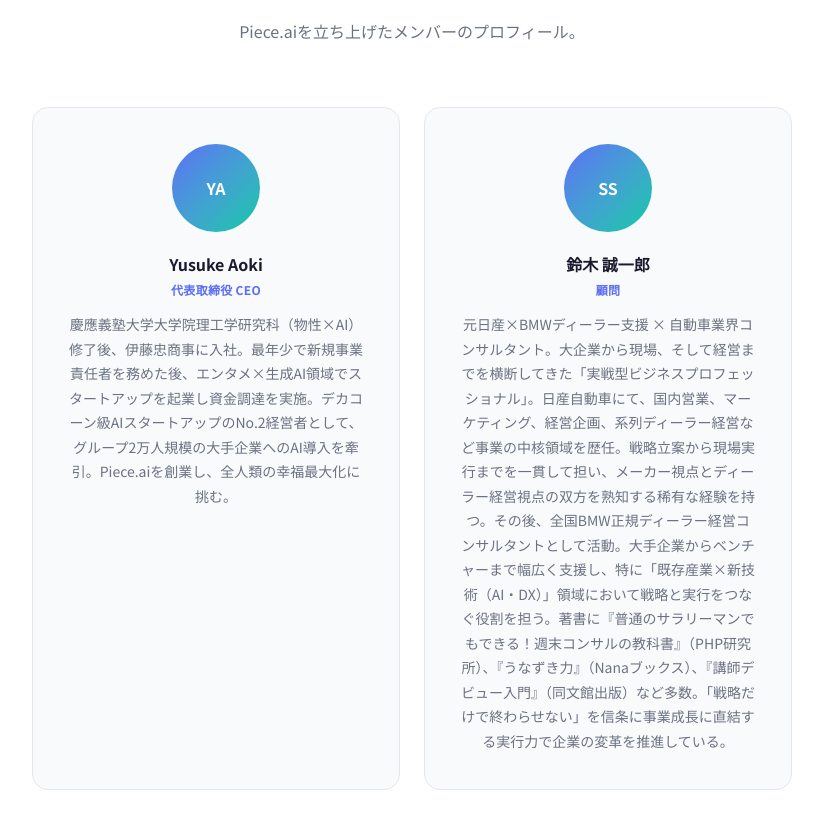
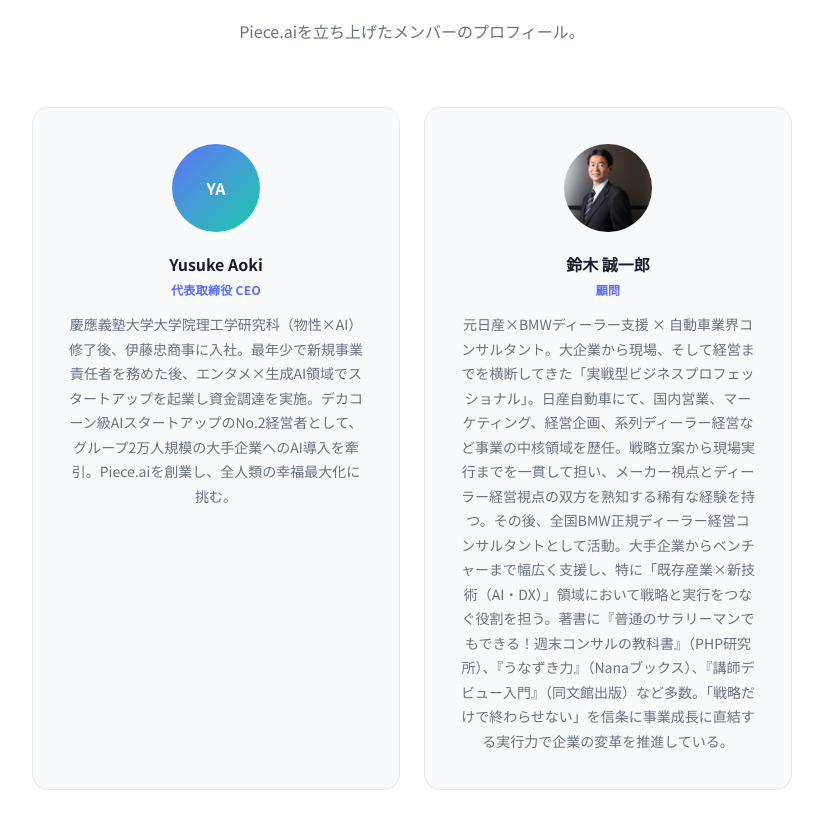
Before and after one commit to takenokont37-netizen/piece-ai, a Next.js app: page / in a window 1280 px wide. Shown: the part 3258-4086 px from the top of the page, without its empty margins (228-1051 px from the left). Built offline with nearby package versions, Linux system fonts and the light colour scheme; no server answers; what microcms-js-sdk would draw is missing.

Commit message:
Members: 鈴木さん写真追加・photoフィールド対応

```diff
--- a/components/sections/Members.tsx
+++ b/components/sections/Members.tsx
@@ -20,6 +20,7 @@
       },
       {
         initials: 'SS',
+        photo: '/images/suzuki.jpg',
         name: '鈴木 誠一郎',
         role: '顧問',
         bio:  '元日産×BMWディーラー支援 × 自動車業界コンサルタント。大企業から現場、そして経営までを横断してきた「実戦型ビジネスプロフェッショナル」。日産自動車にて、国内営業、マーケティング、経営企画、系列ディーラー経営など事業の中核領域を歴任。戦略立案から現場実行までを一貫して担い、メーカー視点とディーラー経営視点の双方を熟知する稀有な経験を持つ。その後、全国BMW正規ディーラー経営コンサルタントとして活動。大手企業からベンチャーまで幅広く支援し、特に「既存産業×新技術（AI・DX）」領域において戦略と実行をつなぐ役割を担う。著書に『普通のサラリーマンでもできる！週末コンサルの教科書』（PHP研究所）、『うなずき力』（Nanaブックス）、『講師デビュー入門』（同文館出版）など多数。「戦略だけで終わらせない」を信条に事業成長に直結する実行力で企業の変革を推進している。',
@@ -39,6 +40,7 @@
       },
       {
         initials: 'SS',
+        photo: '/images/suzuki.jpg',
         name: 'Seiichiro Suzuki',
         role: 'Advisor',
         bio:  'Former Nissan Motor × BMW dealer consultant and automotive industry strategist. A hands-on business professional with experience spanning large corporations, operations, and executive management. At Nissan, held key roles in domestic sales, marketing, corporate planning, and dealer management — bringing both manufacturer and dealer perspectives. Later served as a nationwide BMW dealer management consultant, supporting businesses from large enterprises to startups, specializing in "legacy industry × new technology (AI/DX)." Author of multiple books including "The Weekend Consultant\'s Handbook" (PHP Institute). Drives business transformation through execution, not just strategy.',
@@ -63,13 +65,21 @@
 
         {/* カードグリッド（2名） */}
         <div className="grid grid-cols-1 md:grid-cols-2 gap-6 max-w-[760px] mx-auto">
-          {tx.members.map(({ initials, name, role, bio }, i) => (
+          {tx.members.map(({ initials, photo, name, role, bio }, i) => (
             <FadeIn key={i} delay={i * 80}>
               <div className="p-9 bg-gray-50 border border-gray-200 rounded-2xl text-center h-full transition-all hover:border-[#5b6ef5] hover:shadow-[0_8px_32px_rgba(91,110,245,0.1)] hover:-translate-y-1">
-                {/* アバター（写真が決まったら <img> に差し替え） */}
-                <div className="w-22 h-22 mx-auto mb-5 rounded-full bg-gradient-to-br from-[#5b6ef5] to-[#00c9a7] flex items-center justify-center text-white font-bold text-base font-[var(--font-en)]">
-                  {initials}
-                </div>
+                {/* アバター：photoがあれば写真、なければイニシャル */}
+                {photo ? (
+                  <img
+                    src={photo}
+                    alt={name}
+                    className="w-22 h-22 mx-auto mb-5 rounded-full object-cover object-top"
+                  />
+                ) : (
+                  <div className="w-22 h-22 mx-auto mb-5 rounded-full bg-gradient-to-br from-[#5b6ef5] to-[#00c9a7] flex items-center justify-center text-white font-bold text-base font-[var(--font-en)]">
+                    {initials}
+                  </div>
+                )}
                 <h3 className="text-base font-bold text-[#1a1a2e] mb-1.5">{name}</h3>
                 <p className="text-xs font-semibold text-[#5b6ef5] tracking-wide mb-3.5">{role}</p>
                 <p className="text-sm text-gray-500 leading-[1.75]">{bio}</p>
```
Also changed, not shown: public/images/suzuki.jpg (added).
